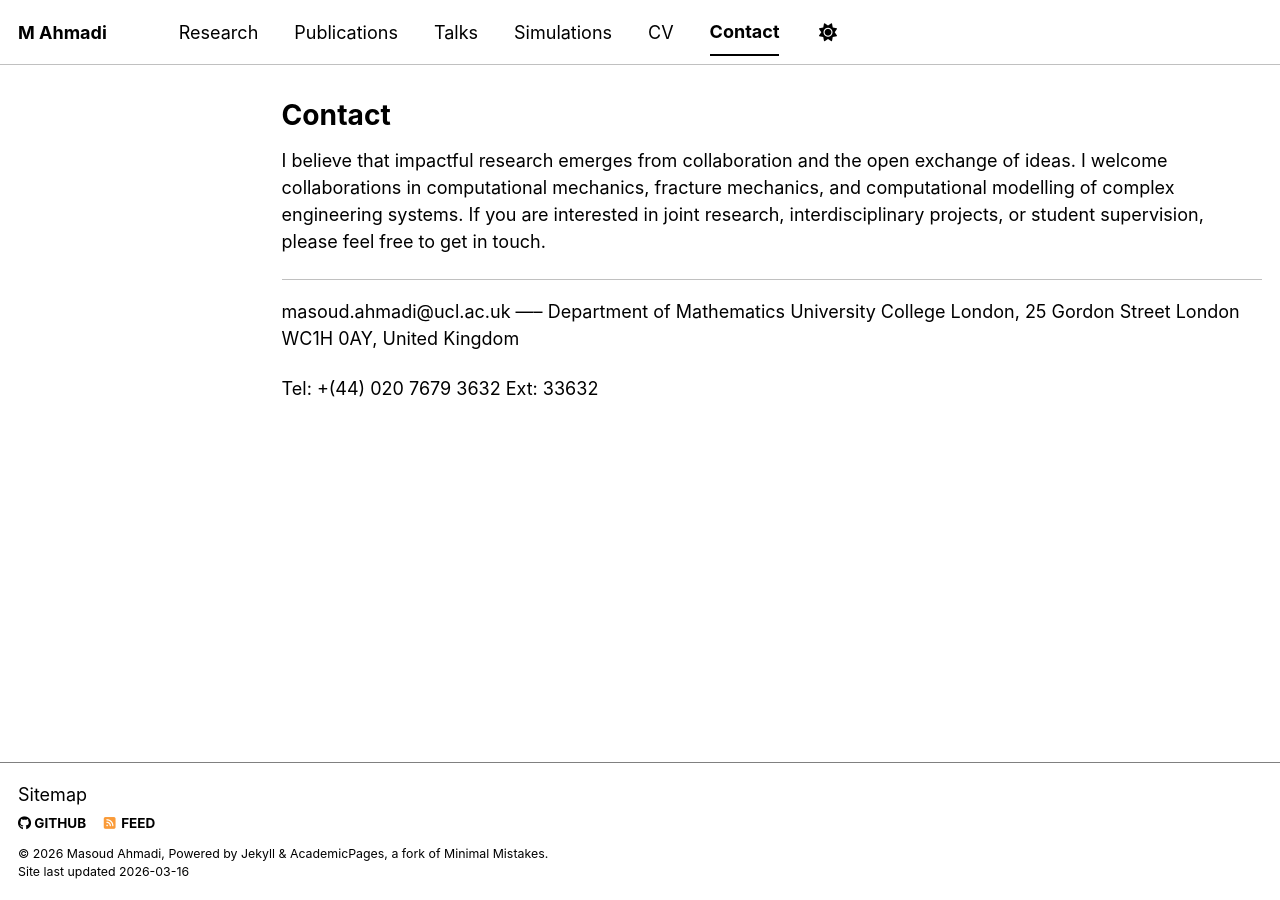
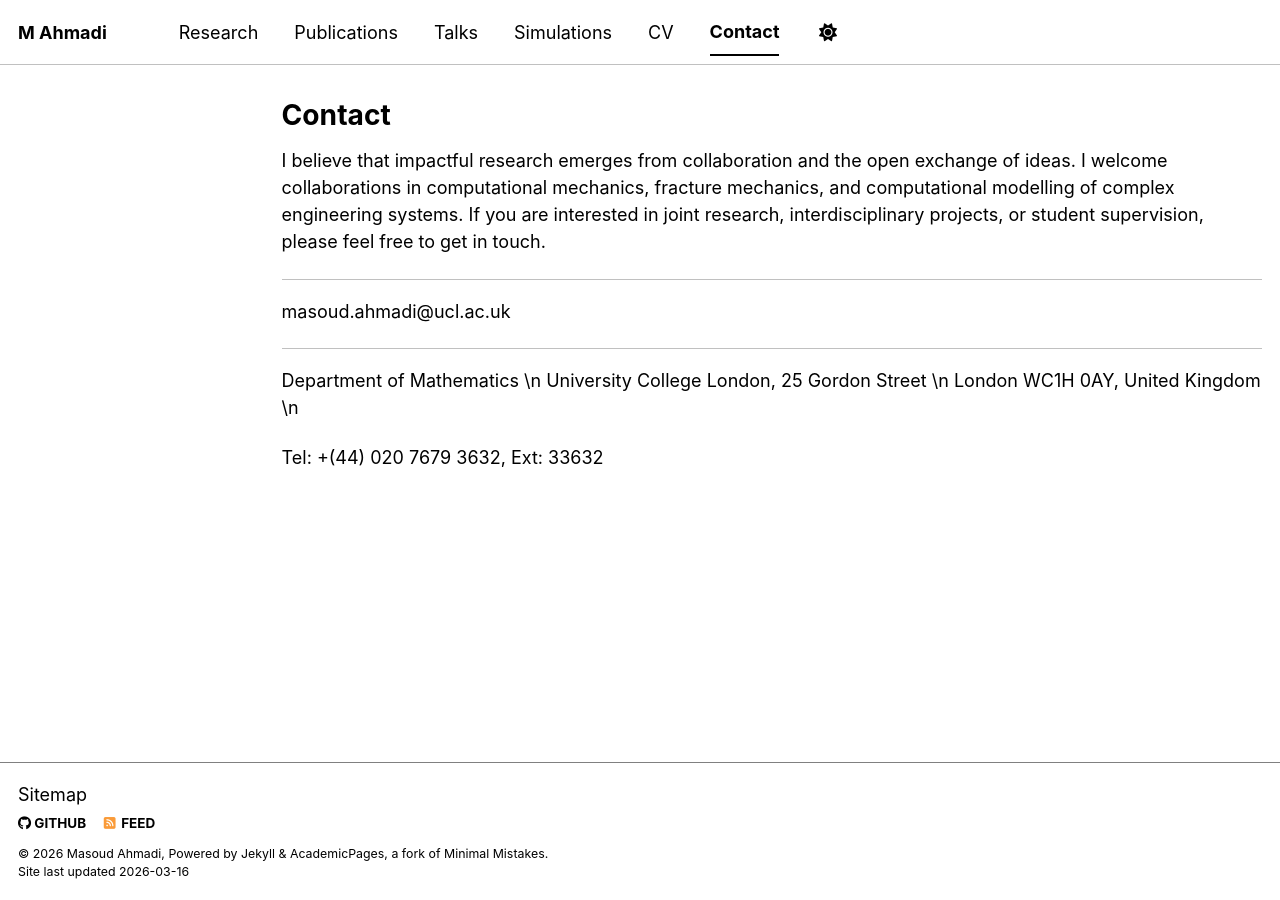
Before and after one commit to Masoud16ahm/Masoud16ahm.github.io, a Jekyll site: the page built from _pages/contact.md, in a window 1280 px wide. Built offline with Jekyll 4.4.1, drawn with Linux system fonts in a browser that asks for light colours; a script bundle is joined from its source files by our own code; library files that are not in the unit come from our copies.

```diff
--- a/_pages/contact.md
+++ b/_pages/contact.md
@@ -11,10 +11,11 @@ I believe that impactful research emerges from collaboration and the open exchan
 
 -----
 masoud.ahmadi@ucl.ac.uk
+
 -----
-Department of Mathematics
-University College London, 25 Gordon Street
-London WC1H  0AY, United Kingdom
+Department of Mathematics \n
+University College London, 25 Gordon Street \n
+London WC1H  0AY, United Kingdom \n
 
-Tel: +(44) 020 7679 3632
+Tel: +(44) 020 7679 3632,
 Ext: 33632
```
